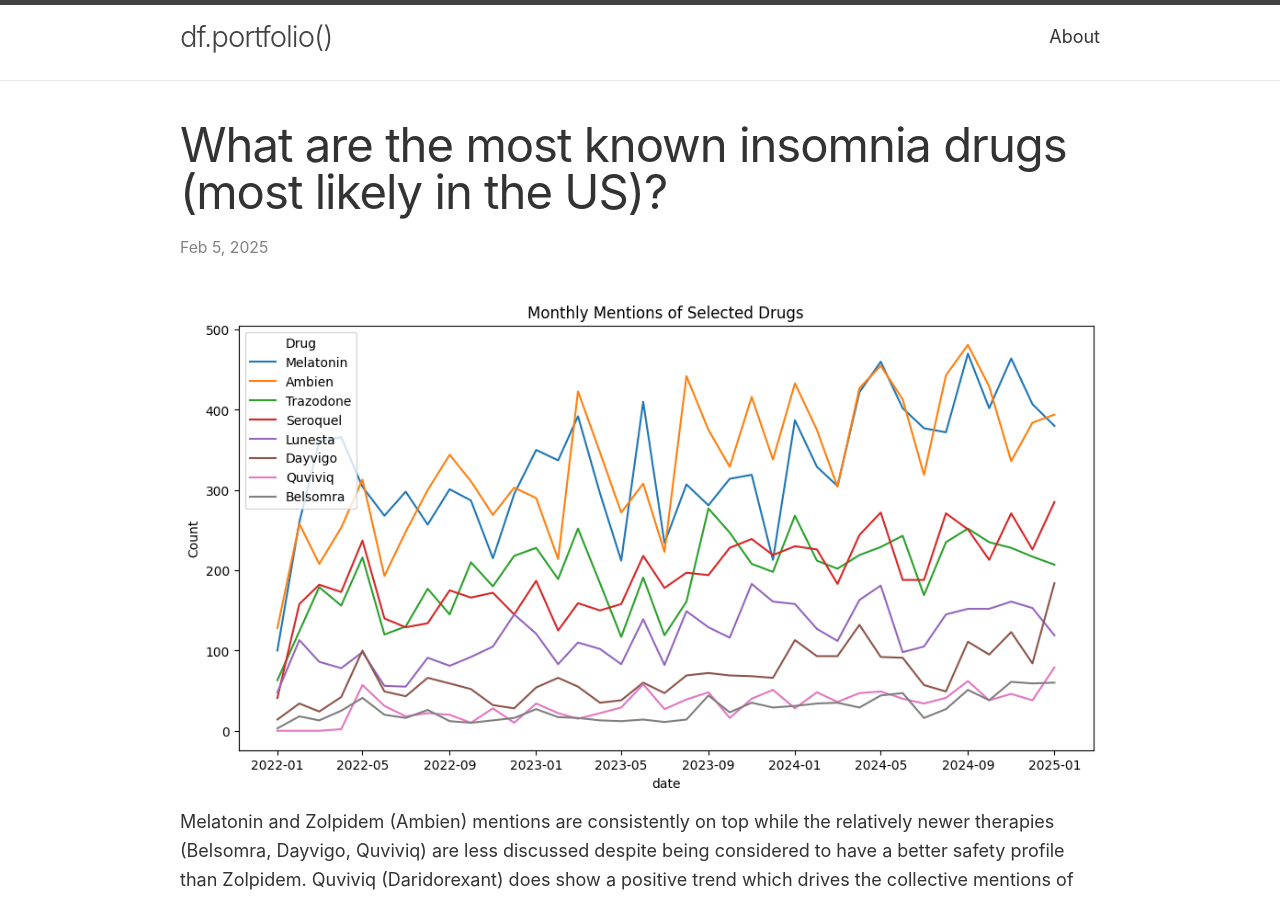
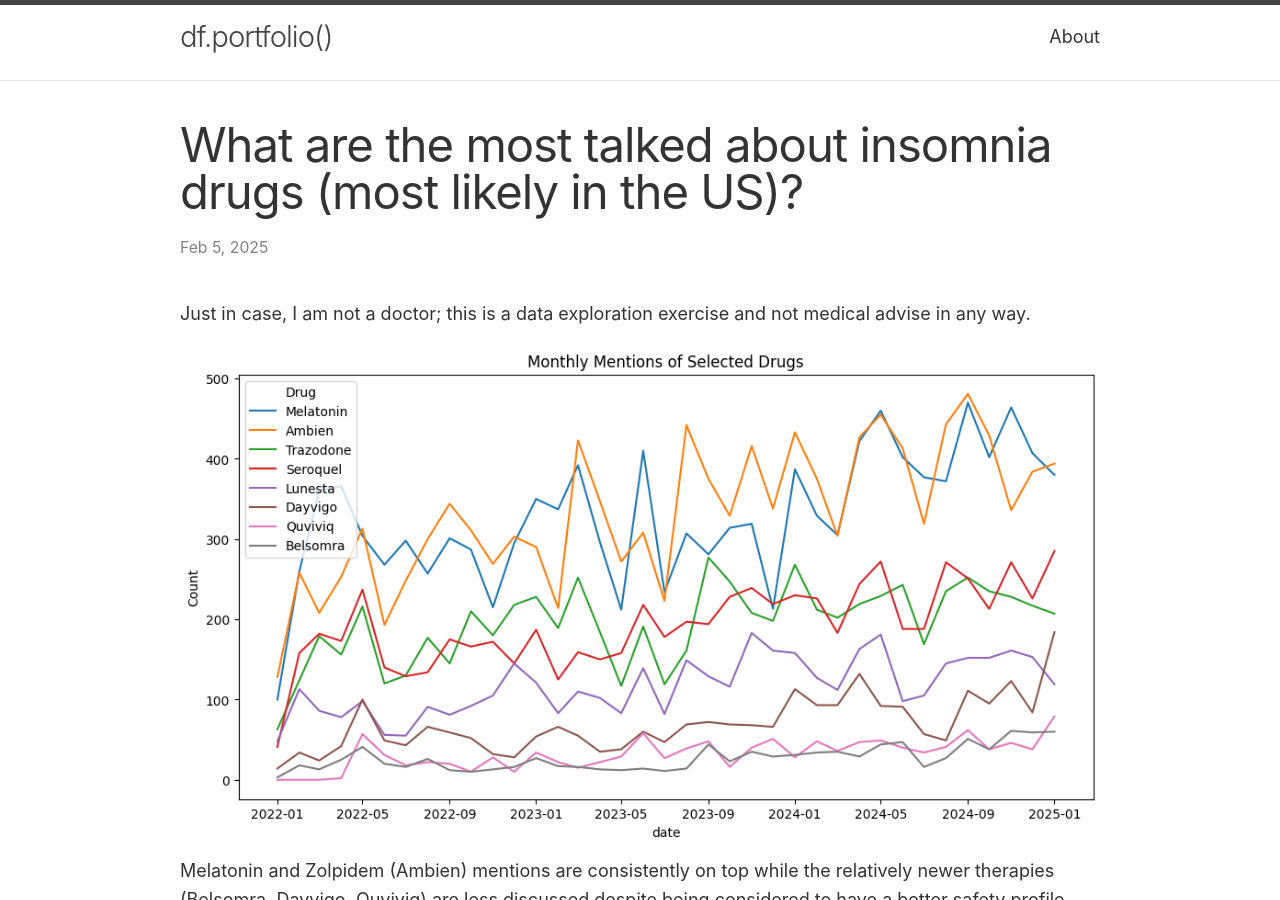
Before and after one commit to cardoesnumbers/cardoesnumbers.github.io, a Jekyll site: the page built from _posts/2025-02-05-insomnia.md, in a window 1280 px wide and 900 px high. Built offline with Jekyll 4.4.1, drawn with Linux system fonts in a browser that asks for light colours; some web fonts are replaced; comment, search, counter and statistics services are not loaded.

Commit message:
insomnia disclaimer

```diff
--- a/_posts/2025-02-05-insomnia.md
+++ b/_posts/2025-02-05-insomnia.md
@@ -1,11 +1,15 @@
 ---
 layout: post
-title: 'What are the most known insomnia drugs (most likely in the US)?'
+title: 'What are the most talked about insomnia drugs (most likely in the US)?'
 date: '2025-02-05'
 ---
 
+Just in case, I am not a doctor; this is a data exploration exercise and not medical advise in any way.
+
+
 
 ![alt text](/assets/images/insomnia_drug_mentions.png)
+
 
 
 Melatonin and Zolpidem (Ambien) mentions are consistently on top while the relatively newer therapies (Belsomra, Dayvigo, Quviviq) are less discussed despite being considered to have a better safety profile than Zolpidem. Quviviq (Daridorexant) does show a positive trend which drives the collective mentions of DORAS up.
```
